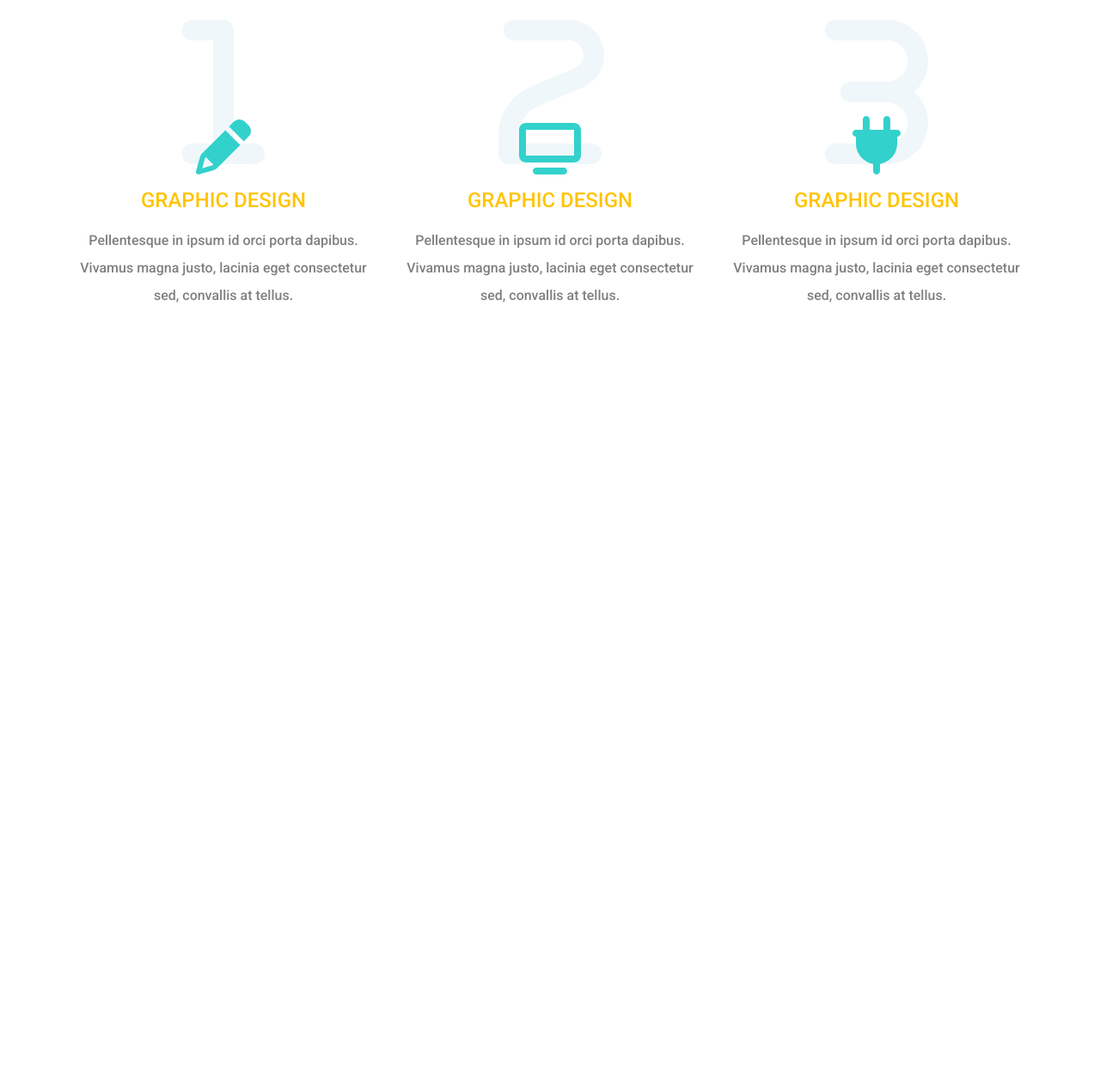
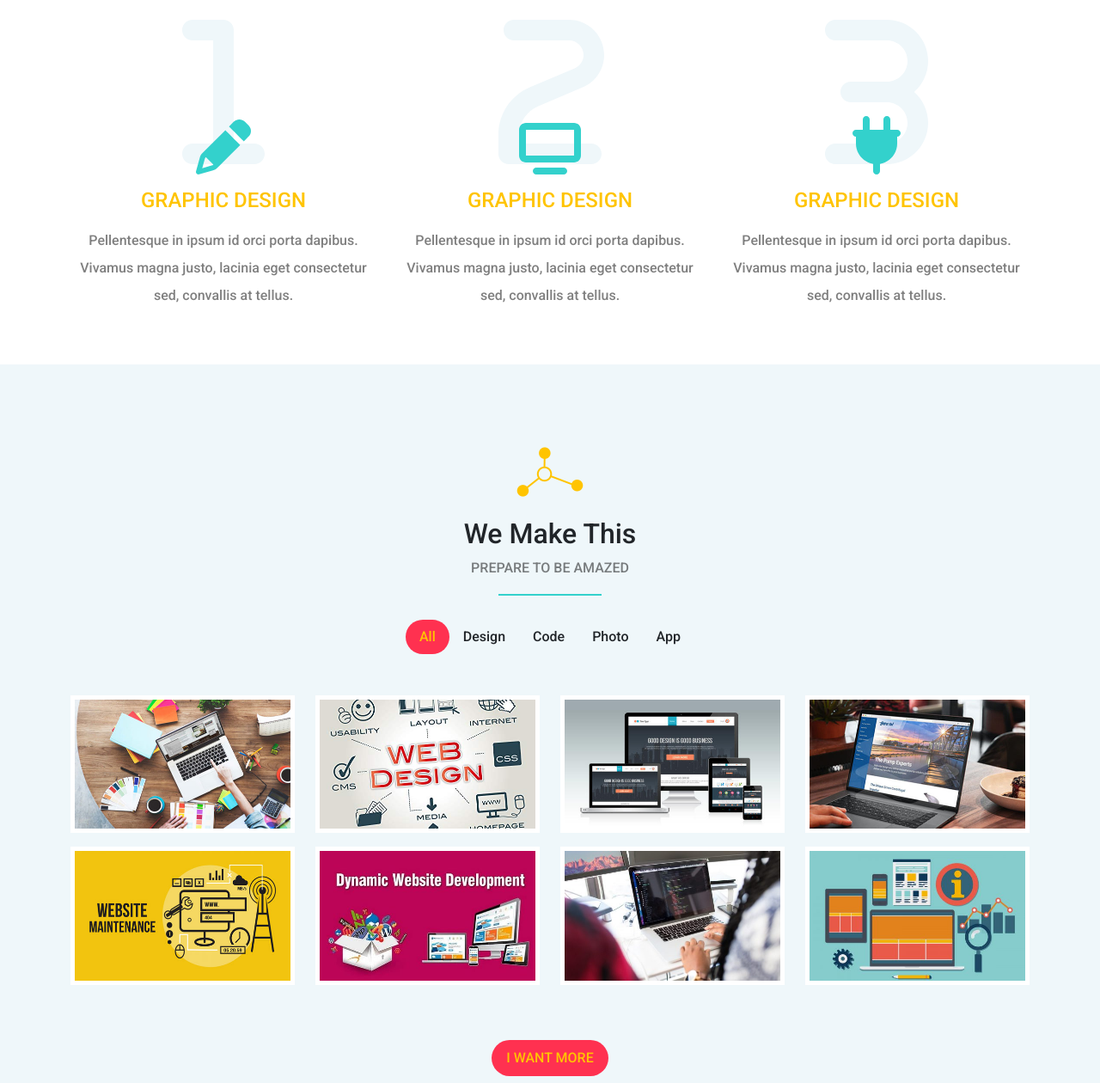
Before and after one commit to Mohammedazzam/18_Bootstrap5-zero_Design, a plain HTML site: page index.html in a window 1280 px wide. Shown: the part 1093-2353 px from the top of the page at 86% size. Before the commit the page ends 1517 px from the top, so only its background shows below. Drawn offline with Linux system fonts and the light colour scheme.

Commit message:
Section  Our Work

```diff
--- a/css/bondi.css
+++ b/css/bondi.css
@@ -101,3 +101,44 @@ body {
 }
 
 /* End Features */
+
+/* Start Our Work */
+
+.our-work {
+  background-color: var(--section-color);
+}
+.our-work ul .active {
+  background-color: var(--red-color);
+  color: var(--yellow-color);
+}
+.our-work ul li {
+  padding: 0.5rem 1rem;
+  cursor: pointer;
+}
+.our-work ul li:not(.active):hover {
+  color: var(--red-color);
+}
+.our-work .box {
+  padding: 5px;
+  overflow: hidden;
+  position: relative;
+}
+.our-work .box::before {
+  content: attr(data-work);
+  position: absolute;
+  background-color: rgb(51 209 204 / 76%);
+  width: calc(100% - 10px);
+  height: calc(100% - 10px);
+  display: flex;
+  justify-content: center;
+  align-items: center;
+  font-weight: bold;
+  color: white;
+  transition: 0.3s;
+  font-size: 1.5rem;
+  transform: translateX(calc(-100% - 5px));
+}
+.our-work .box:hover::before {
+  transform: translateX(0);
+}
+/* End Our Work */ ;
--- a/index.html
+++ b/index.html
@@ -123,6 +123,72 @@
     </div>
     <!-- End features -->
 
+    <!-- Start Our Work -->
+
+    <div class="our-work text-center pt-5 pb-2">
+        <div class="container">
+            <div class="main-title mt-5 mb-5 position-relative">
+                <img class="mb-4" src="imgs/title.png" alt="" />
+                <h2>We Make This</h2>
+                <p class="text-black-50 text-uppercase">Prepare To Be Amazed</p>
+            </div>
+            <ul class="list-unstyled d-flex justify-content-center mt-5 mb-5">
+                <li class="active rounded-pill">All</li>
+                <li>Design</li>
+                <li>Code</li>
+                <li>Photo</li>
+                <li>App</li>
+            </ul>
+            <div class="row">
+                <div class="col-sm-6 col-md-4 col-lg-3">
+                    <div class="box mb-3 bg-white" data-work="Application">
+                        <img class="img-fluid" src="imgs/work-01.jpg" alt="" />
+                    </div>
+                </div>
+                <div class="col-sm-6 col-md-4 col-lg-3">
+                    <div class="box mb-3 bg-white" data-work="Application">
+                        <img class="img-fluid" src="imgs/work-02.jpg" alt="" />
+                    </div>
+                </div>
+                <div class="col-sm-6 col-md-4 col-lg-3">
+                    <div class="box mb-3 bg-white" data-work="Application">
+                        <img class="img-fluid" src="imgs/work-03.jpg" alt="" />
+                    </div>
+                </div>
+                <div class="col-sm-6 col-md-4 col-lg-3">
+                    <div class="box mb-3 bg-white" data-work="Application">
+                        <img class="img-fluid" src="imgs/work-04.jpg" alt="" />
+                    </div>
+                </div>
+                <div class="col-sm-6 col-md-4 col-lg-3">
+                    <div class="box mb-3 bg-white" data-work="Application">
+                        <img class="img-fluid" src="imgs/work-05.jpg" alt="" />
+                    </div>
+                </div>
+                <div class="col-sm-6 col-md-4 col-lg-3">
+                    <div class="box mb-3 bg-white" data-work="Application">
+                        <img class="img-fluid" src="imgs/work-06.jpg" alt="" />
+                    </div>
+                </div>
+                <div class="col-sm-6 col-md-4 col-lg-3">
+                    <div class="box mb-3 bg-white" data-work="Application">
+                        <img class="img-fluid" src="imgs/work-07.jpg" alt="" />
+                    </div>
+                </div>
+                <div class="col-sm-6 col-md-4 col-lg-3">
+                    <div class="box mb-3 bg-white" data-work="Application">
+                        <img class="img-fluid" src="imgs/work-08.jpg" alt="" />
+                    </div>
+                </div>
+            </div>
+            <div class="d-flex justify-content-center mt-5">
+                <a class="btn rounded-pill main-btn text-uppercase" href="#">I Want More</a>
+            </div>
+        </div>
+    </div>
+
+    <!-- End Our Work -->
+
     <script src="js/bootstrap.bundle.min.js"></script>
     <script src="js/all.min.js"></script>
 </body>
```
